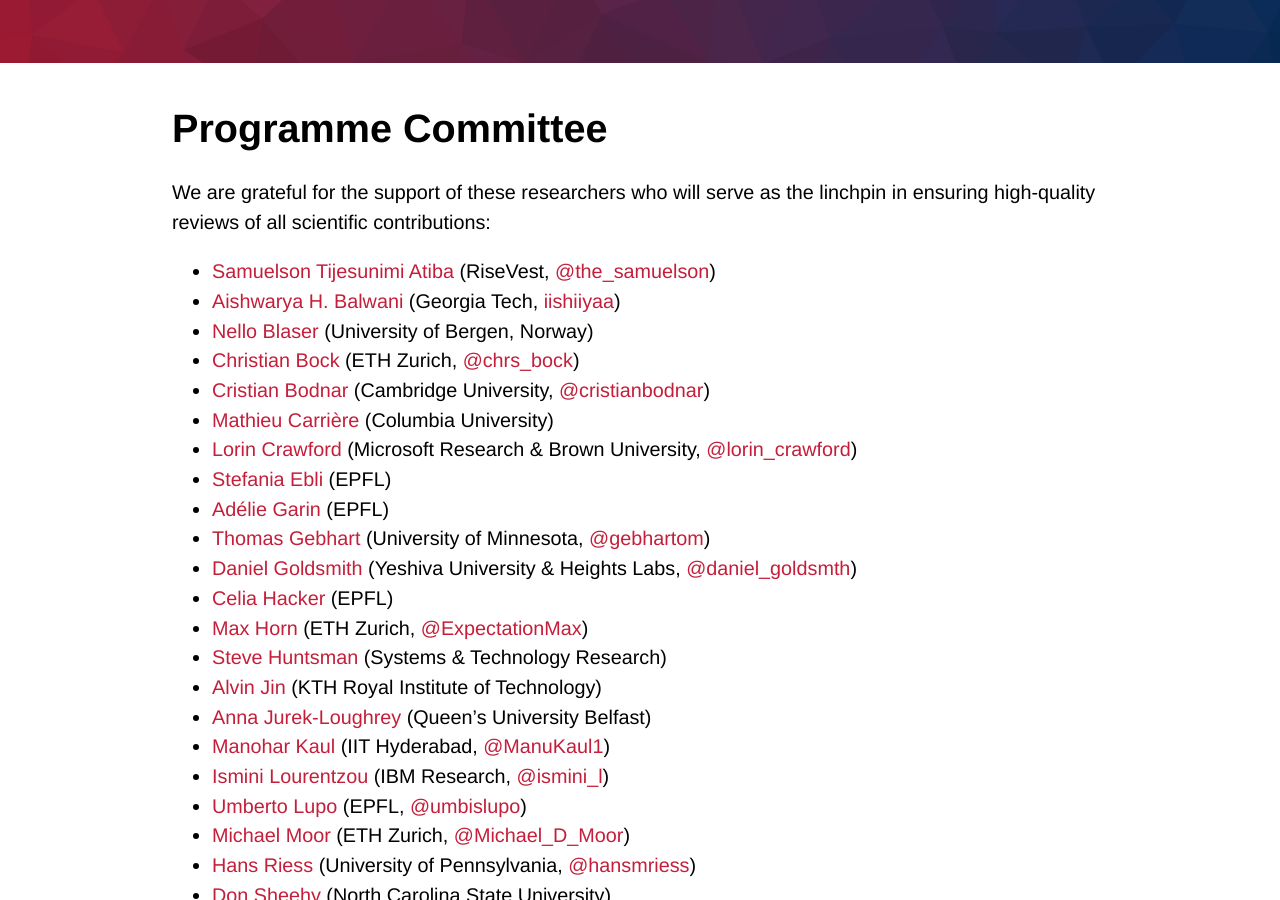
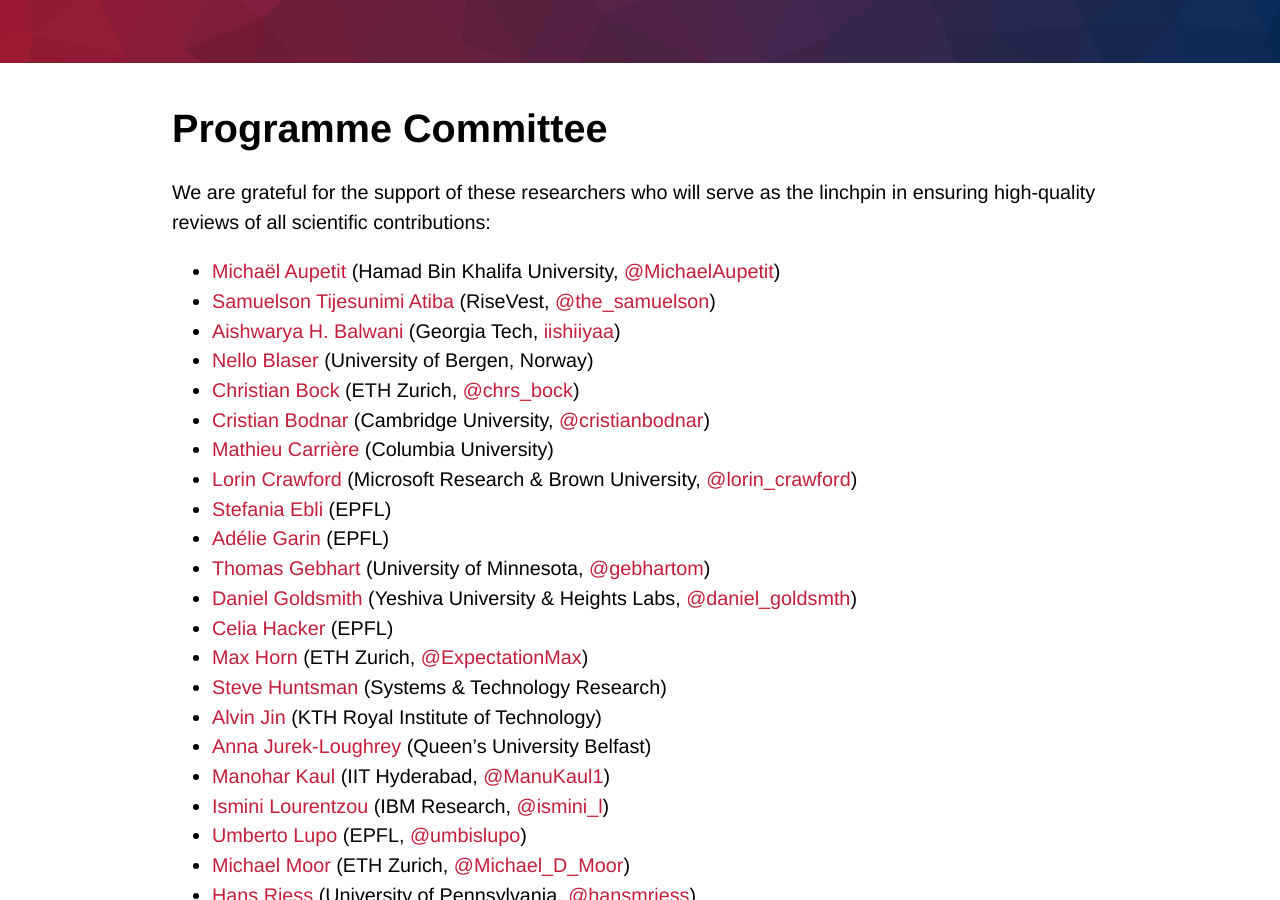
Before and after one commit to tda-in-ml/tda-in-ml.github.io, a Jekyll site: the page built from committee.md, in a window 1280 px wide and 900 px high, scrolled down 365 px. Built offline with Jekyll 4.4.1, drawn with Linux system fonts in a browser that asks for light colours; some web fonts are replaced; our own code applies the rules of GitHub Pages for plain Markdown files.

Commit message:
Extended committee list

```diff
--- a/committee.md
+++ b/committee.md
@@ -7,6 +7,7 @@ layout: default
 We are grateful for the support of these researchers who will serve as the
 linchpin in ensuring high-quality reviews of all scientific contributions:
 
+- [Michaël Aupetit](https://www.hbku.edu.qa/en/staff/dr-micha%C3%ABl-aupetit) (Hamad Bin Khalifa University, [@MichaelAupetit](https://twitter.com/michaelaupetit))
 - [Samuelson Tijesunimi Atiba](https://medium.com/@the_samuelson) (RiseVest, [@the_samuelson](https://twitter.com/the_samuelson))
 - [Aishwarya H. Balwani](https://aishwaryahb.github.io) (Georgia Tech, [iishiiyaa](https://twitter.com/iishiiyaa))
 - [Nello Blaser](https://folk.uib.no/nbl003/index.html) (University of Bergen, Norway)
```
